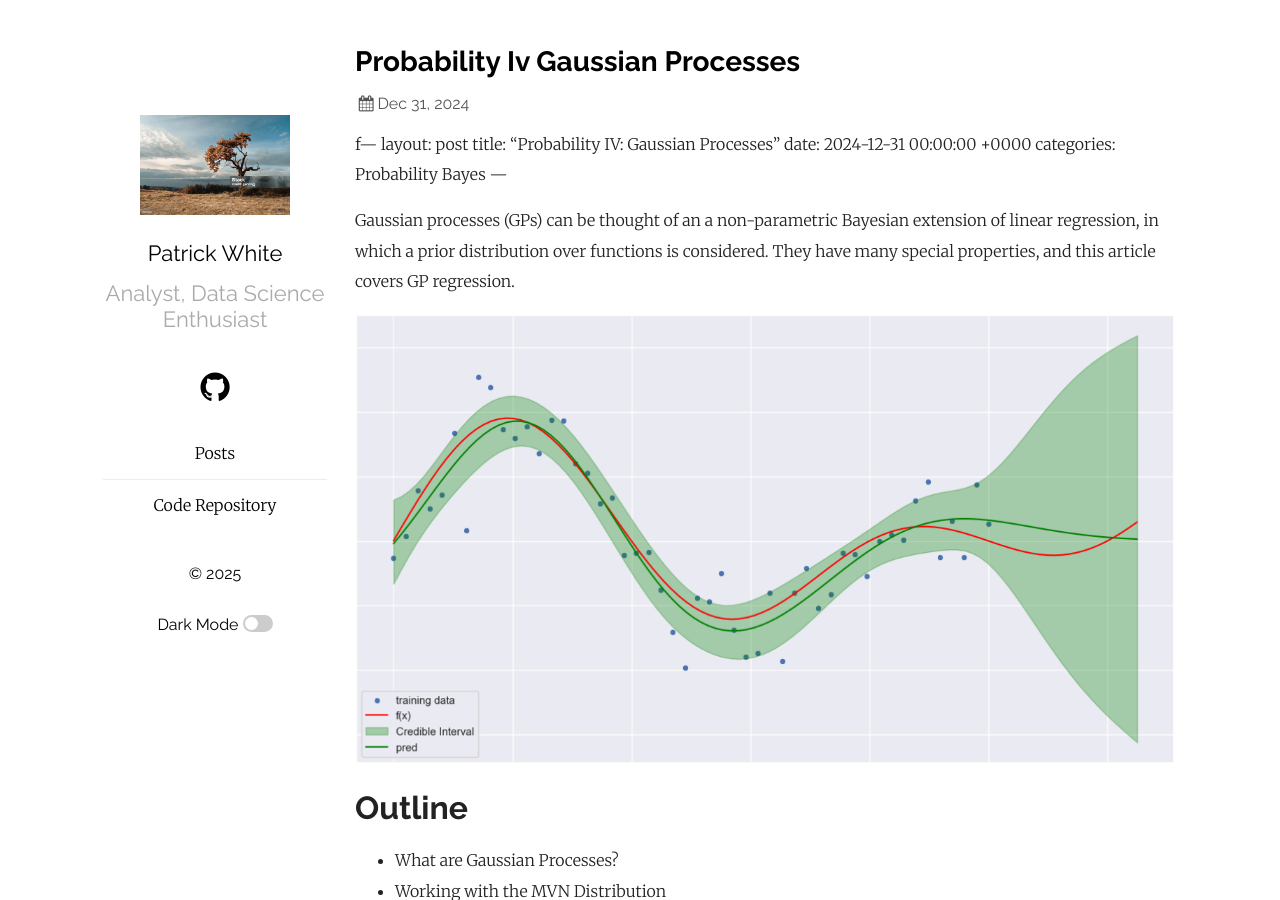
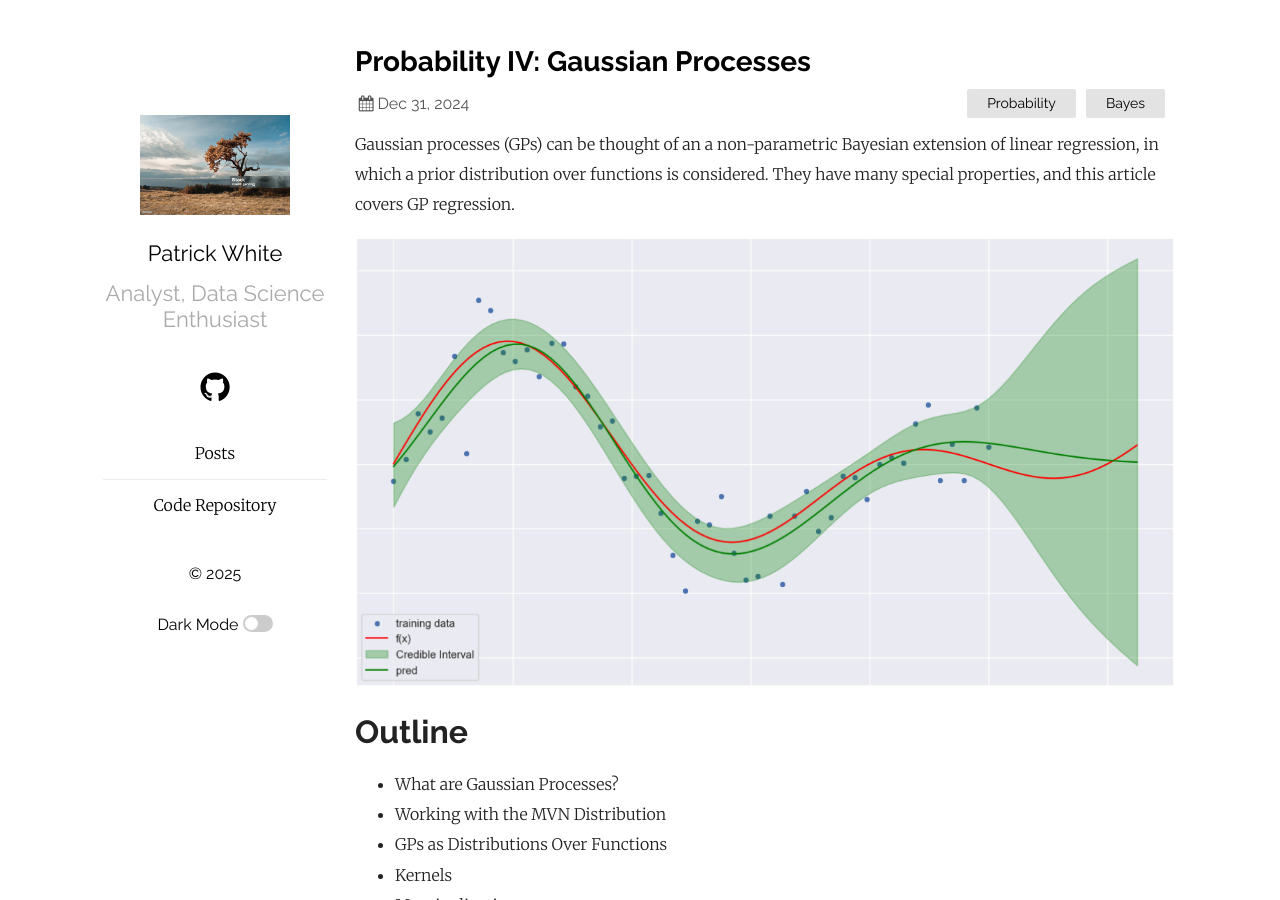
Before and after one commit to pw598/pw598.github.io, a Jekyll site: the page built from _posts/2024-12-31-Probability-IV-Gaussian-Processes.md, in a window 1280 px wide and 900 px high. Built offline with Jekyll 4.4.1, drawn with Linux system fonts in a browser that asks for light colours; our own code applies the rules of GitHub Pages for plain Markdown files; formulas are drawn with MathJax 3.

Commit message:
Add files via upload

````diff
--- a/_posts/2024-12-31-Probability-IV-Gaussian-Processes.md
+++ b/_posts/2024-12-31-Probability-IV-Gaussian-Processes.md
@@ -1,4 +1,4 @@
-f---
+---
 layout: post
 title:  "Probability IV: Gaussian Processes"
 date:   2024-12-31 00:00:00 +0000
@@ -74,7 +74,7 @@
 
 A variety of kernel functions are available, such as the following:
 
-<img src="https://github.com/pw598/pw598.github.io/blob/main/_posts/images/gp1-1.png?raw=true" style="height: 400px; width:auto;">
+<img src="https://raw.githubusercontent.com/pw598/pw598.github.io/refs/heads/main/_posts/images/gp1-1.png" style="height: 400px; width:auto;">
 
 - Play around with this at [https://distill.pub/2019/visual-exploration-gaussian-processes/](https://distill.pub/2019/visual-exploration-gaussian-processes/)
 
@@ -244,7 +244,7 @@
 # (100, 100)
 ```
 
-<img src="https://github.com/pw598/pw598.github.io/blob/main/_posts/images/gp1-3.png?raw=true" style="height: 600px; width:auto;">
+<img src="https://raw.githubusercontent.com/pw598/pw598.github.io/refs/heads/main/_posts/images/gp1-3.png" style="height: 600px; width:auto;">
 
 
 We can draw samples from the prior if we'd like, to see what kind of functions we are likely to observe.
@@ -274,7 +274,7 @@
 
 where
 
-<img src="https://github.com/pw598/pw598.github.io/blob/main/_posts/images/gp1-8.png?raw=true" style="height: 75px; width:auto;">
+<img src="https://raw.githubusercontent.com/pw598/pw598.github.io/refs/heads/main/_posts/images/gp1-8.png" style="height: 75px; width:auto;">
 
 Below, we compute these parameters and then visualize the covariance matrix resulting from the calculation.
 
@@ -296,7 +296,7 @@
 ax.set_title('Components of the Covariance Matrix cov_f_star');
 ```
 
-<img src="https://github.com/pw598/pw598.github.io/blob/main/_posts/images/gp1-5.png?raw=true" style="height: 600px; width:auto;">
+<img src="https://raw.githubusercontent.com/pw598/pw598.github.io/refs/heads/main/_posts/images/gp1-5.png" style="height: 600px; width:auto;">
 
 
 ```python
@@ -314,7 +314,7 @@
 ax.legend(loc='upper right');
 ```
 
-<img src="https://github.com/pw598/pw598.github.io/blob/main/_posts/images/gp1-6.png?raw=true" style="height: 500px; width:auto;">
+<img src="https://raw.githubusercontent.com/pw598/pw598.github.io/refs/heads/main/_posts/images/gp1-6.png" style="height: 500px; width:auto;">
 
 
 
````
Also changed, not shown: _posts/2024-12-23-Differential-Equations-III-Outbreak-Modeling-in-RStan.md (+3 -3 lines), _posts/2024-12-24-Survival-Analysis-I-Univariate-Models.md (+4 -4 lines), _posts/2025-01-04-Neural-Networks-I-MNIST-in-17-Lines.md (+3 -3 lines).
